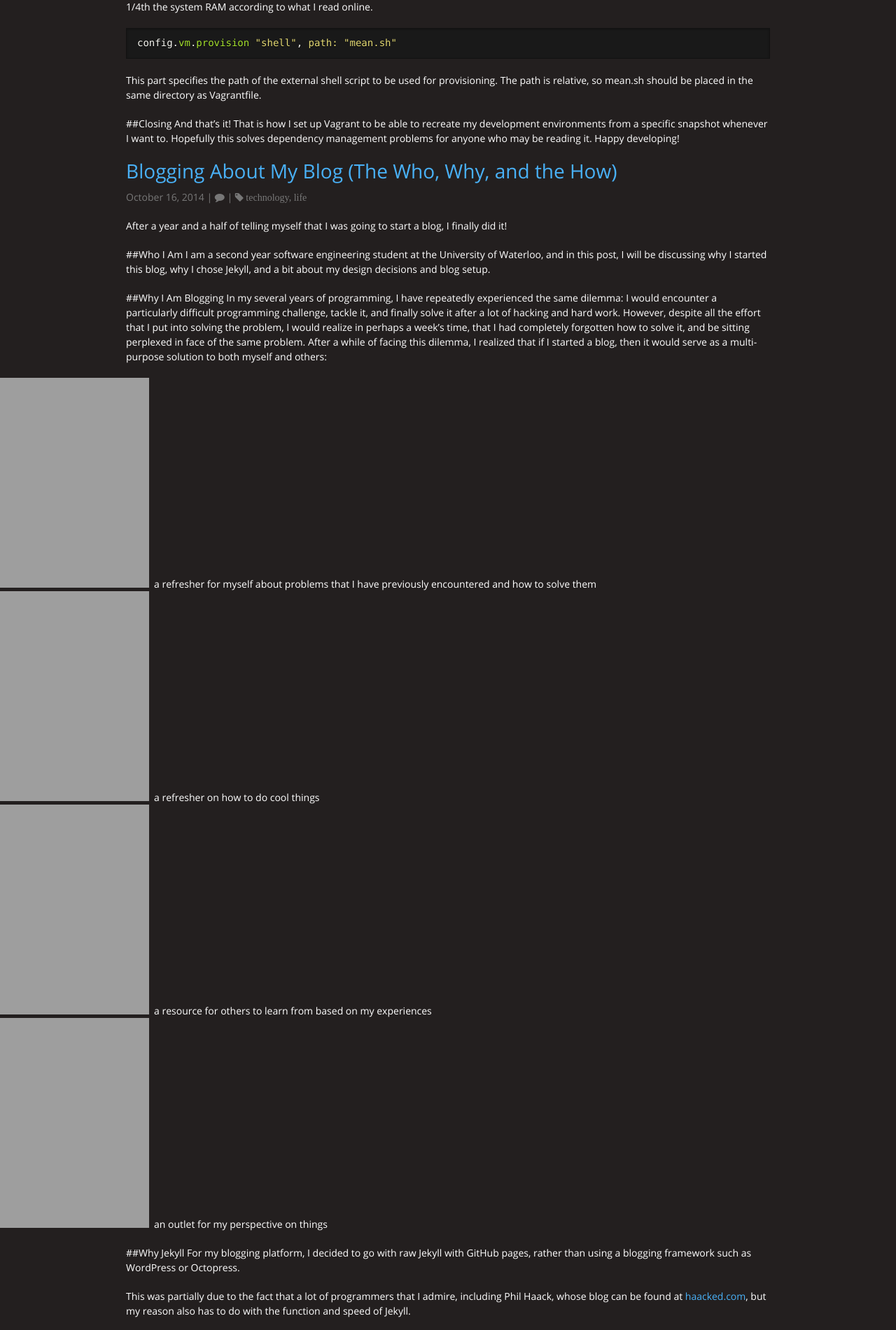
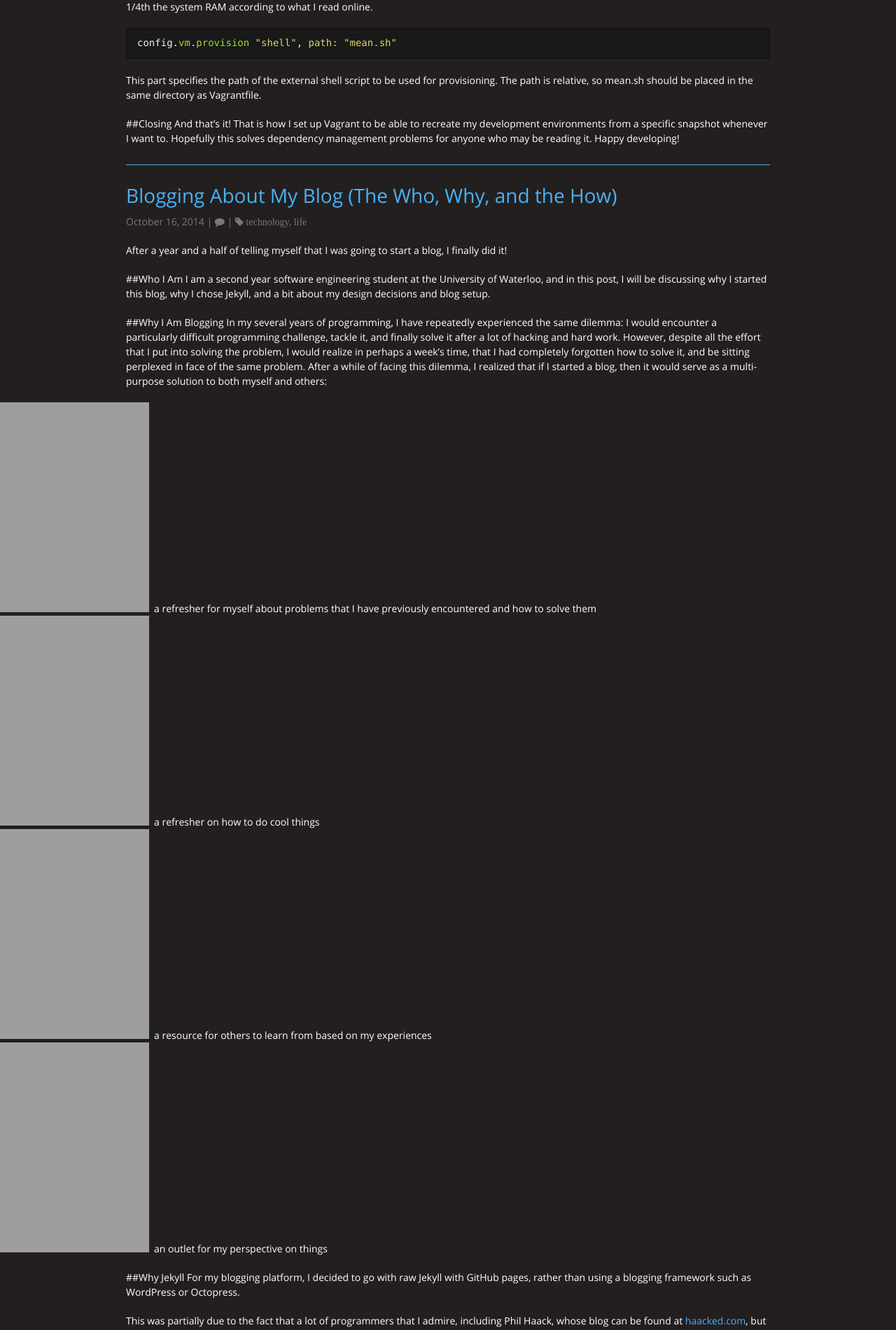
Before and after one commit to Clemmy/blog, a Jekyll site: the page built from index.html, in a window 1280 px wide. Shown: the part 3296-5197 px from the top of the page at 70% size. Built offline with Jekyll 4.4.1, drawn with Linux system fonts in a browser that asks for light colours; nearby versions of some CDN libraries; Markdown is read by kramdown in place of the engine named in the settings; the list of posts is cut into pages by our own code; comment, search, counter and statistics services are not loaded.

Commit message:
Added separator between posts on index page

```diff
--- a/index.html
+++ b/index.html
@@ -12,6 +12,9 @@ title: "home"
 </div>
 <div class="post-excerpt-home">
   {{ post.excerpt }}
+  {% if post != paginator.posts.last %}
+  <hr>
+    {% endif %}
 </div>
 {% endfor %}
 
```
